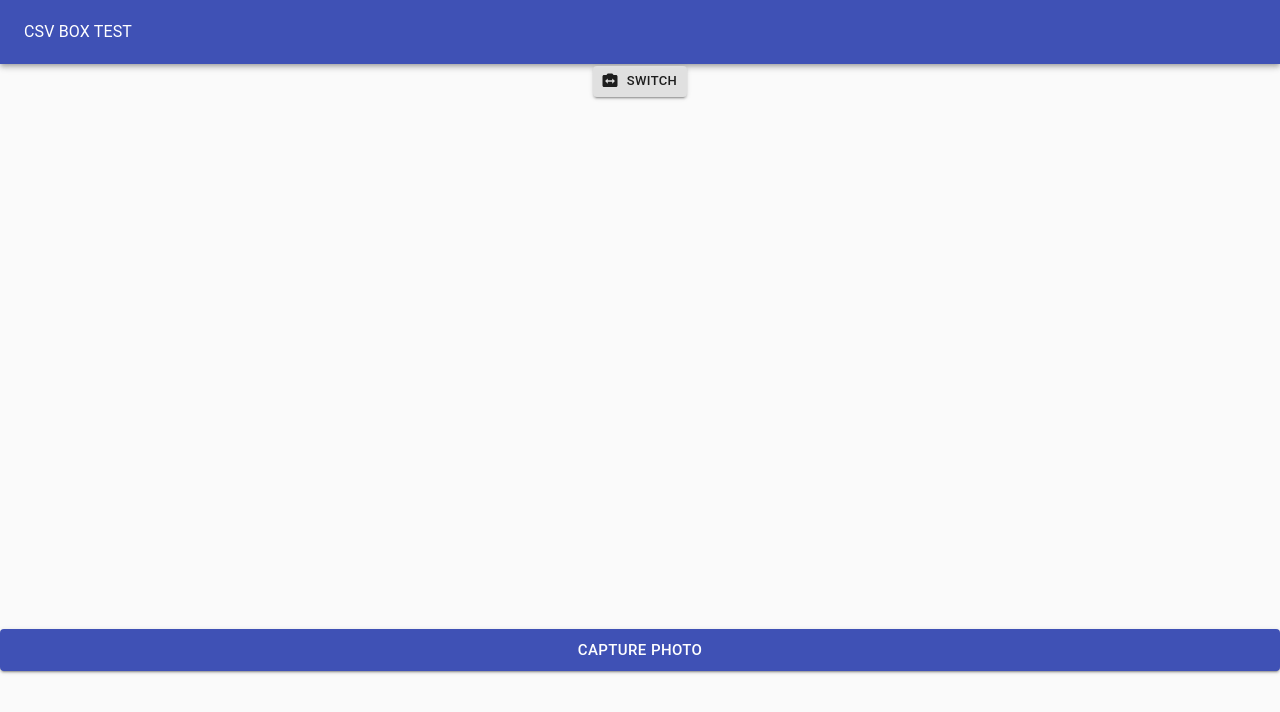
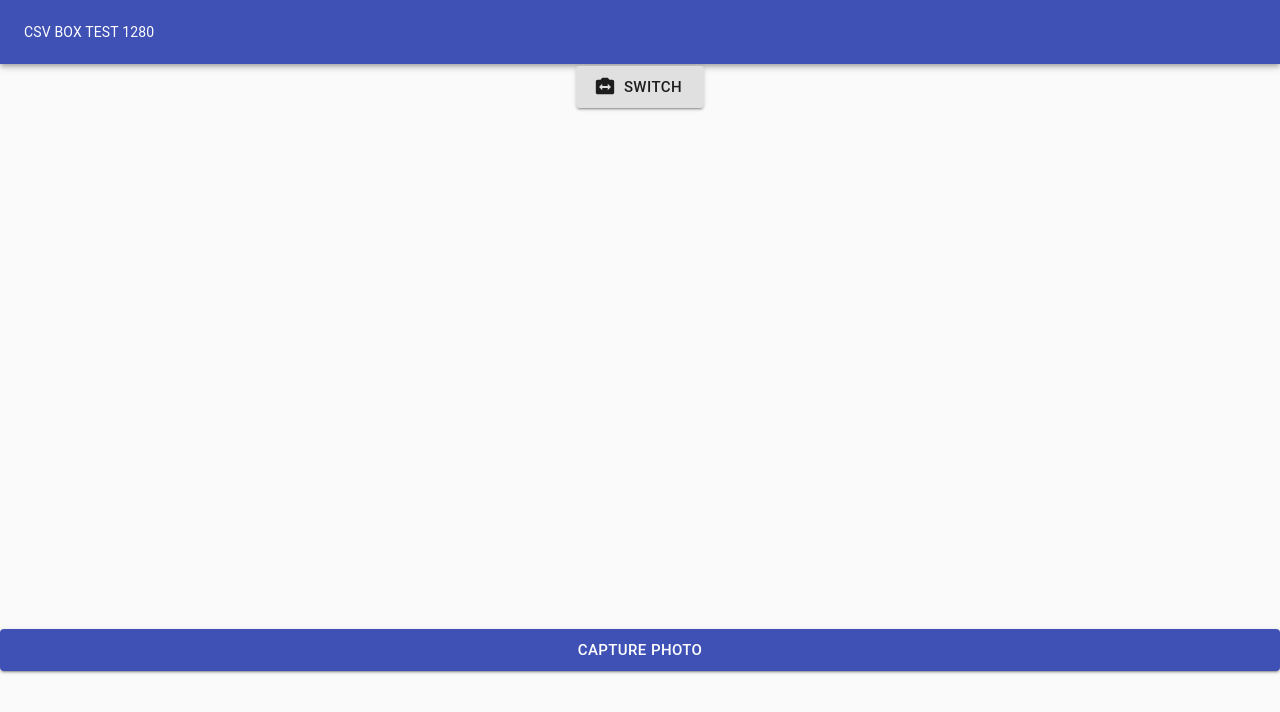
Before and after one commit to QinusAxia/reactwebcam051022, a Next.js app: page / in a window 1280 px wide. Shown: the top 712 px of the page. Built offline with nearby package versions, Linux system fonts and the light colour scheme; no server answers.

Commit message:
test with container width

```diff
--- a/pages/index.js
+++ b/pages/index.js
@@ -4,6 +4,7 @@ import Image from 'next/image'
 import { useCallback, useEffect, useState } from 'react'
 import Webcam from 'react-webcam'
 import SwitchCameraIcon from '@material-ui/icons/SwitchCamera';
+import zIndex from '@material-ui/core/styles/zIndex'
 
 export default function Home() {
 
@@ -28,6 +29,12 @@ export default function Home() {
     return () => window.removeEventListener('resize', handleResize);
   }, [])
 
+
+  useEffect(() => {
+    // console.log(windowDimensions)
+  }, [windowDimensions])
+
+
   const savePictureState = (jpegImg) => {
     // const image = URL.createObjectURL(jpegImg)
     // var binaryData = [];
@@ -37,20 +44,17 @@ export default function Home() {
     setcurrentImage(jpegImg)
   }
 
-  const handleSwitch = useCallback(() => {
-    setFacingMode(
-      prevState =>
-        prevState === FACING_MODE_USER
-          ? FACING_MODE_ENVIRONMENT
-          : FACING_MODE_USER
-    );
-  }, []);
+  const handleSwitch = () => {
+    facingMode === FACING_MODE_USER ?
+      setFacingMode(FACING_MODE_ENVIRONMENT) : setFacingMode(FACING_MODE_USER)
+    console.log('swith')
+  }
 
   return (
     <Box>
       <AppBar position='static'>
         <Toolbar>
-          <Box component={Typography}> CSV BOX TEST </Box>
+          <Box> CSV BOX TEST {windowDimensions.width} </Box>
         </Toolbar>
       </AppBar>
       {
@@ -61,20 +65,22 @@ export default function Home() {
               padding: 2,
               display: 'flex',
               width: '100%',
-              justifyContent: 'center'
+              justifyContent: 'center',
+              zIndex: 10
             }}
             >
               <Button
                 startIcon={<SwitchCameraIcon />}
-                size='small'
+                size='large'
                 variant='contained'
-                onClick={handleSwitch}
+                onClick={() => handleSwitch()}
               >
-                switch
+                Switch
               </Button>
             </Box>
             <Webcam
               height={windowDimensions.height * 0.7}
+              // width={windowDimensions.width < 1100 ? windowDimensions.width : 1100}
               audio={false}
               screenshotFormat="image/jpeg"
               reversed={true}
```
